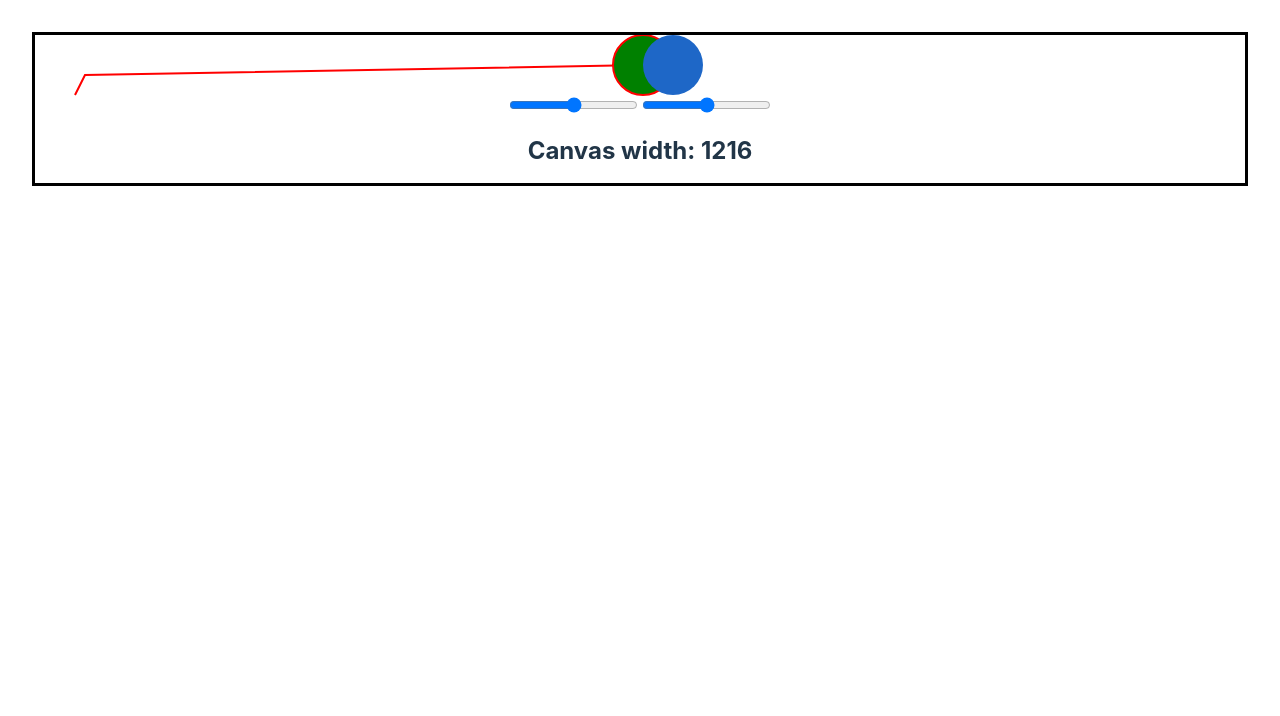
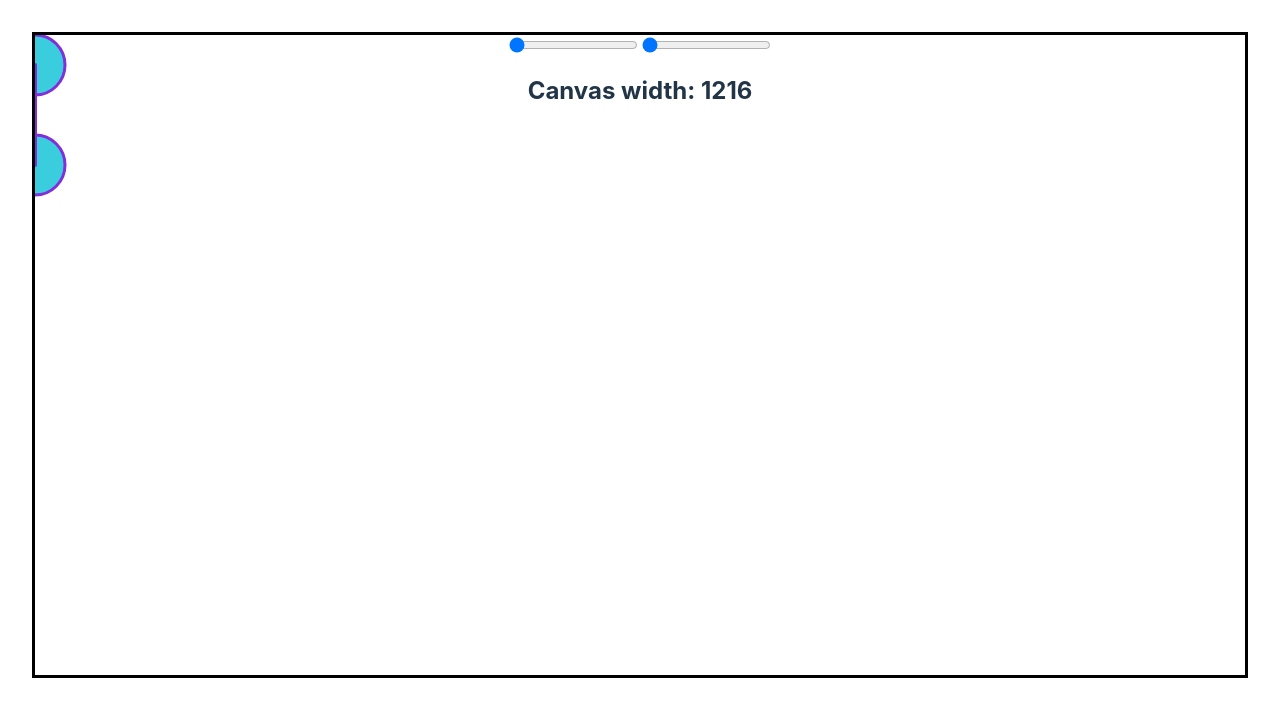
Before and after one commit to dqna64/data-structs-drawing-tool, a React (Vite) app: page / in a window 1280 px wide. Shown: the top 716 px of the page. Built offline with nearby package versions, Linux system fonts and the light colour scheme.

Commit message:
sync node and link animation

```diff
--- a/src/Canvas.css
+++ b/src/Canvas.css
@@ -1,6 +1,7 @@
 .canvas {
     border: 3px solid black;
     position: relative;
+    height: 80vh;
 }
 
 .node {
--- a/src/Canvas.tsx
+++ b/src/Canvas.tsx
@@ -1,19 +1,40 @@
-import { motion } from "framer-motion"
+import { motion, useMotionValue } from "framer-motion"
 import * as d3 from "d3"
 import Node from "./Node"
 import "./Canvas.css"
-import React, { useLayoutEffect, useRef, useState } from "react"
+import React, { useEffect, useLayoutEffect, useRef, useState } from "react"
+import { xml } from "d3"
 
 export const Canvas = () => {
-    const [posX, setPosX] = useState(50);
-    const [posX2, setPosX2] = useState(50);
+    const [width, setWidth] = useState(0);
+    const nodeX1 = useMotionValue(0);
+    const nodeX2 = useMotionValue(0);
+    const [linkSvg1, setLinkSvg1] = useState<string | null>(null);
 
-    const handleChangePosX = (e: React.ChangeEvent<HTMLInputElement>) => {
-        setPosX(parseInt(e.target.value, 10) ?? 0)
+    const handleChangePosX1 = (e: React.ChangeEvent<HTMLInputElement>) => {
+        nodeX1.set(parseInt(e.target.value, 10) ?? 0)
     }
 
+    const handleChangePosX2 = (e: React.ChangeEvent<HTMLInputElement>) => {
+        nodeX2.set(parseInt(e.target.value, 10) ?? 0)
+
+    }
+
+    useEffect(() => {
+        setLinkSvg1(line([[nodeX1.get(), 30], [nodeX2.get(), 130]]))
+        const unsubscribeNode1X = nodeX1.on("change", (newX1) => {
+            setLinkSvg1(line([[newX1, 30], [nodeX2.get(), 130]]))
+        })
+        const unsubscribeNode2X = nodeX2.on("change", (newX2) => {
+            setLinkSvg1(line([[nodeX1.get(), 30], [newX2, 130]]))
+        })
+        return () => {
+            unsubscribeNode1X()
+            unsubscribeNode2X()
+        }
+    }, [])
+
     const canvasRef = useRef(null);
-    const [width, setWidth] = useState(0);
 
     useLayoutEffect(() => {
         setWidth(canvasRef.current?.['offsetWidth'] ?? 600);
@@ -23,41 +44,62 @@ export const Canvas = () => {
         .line()
         .x((d) => d[0])
         .y((d) => d[1]);
-    let d = line([[width * posX/100,30], [posX2, 40], [40, 60]]) ?? undefined;
 
-    const circleA = d3
+    const circle = d3
         .arc();
-    const circleAsvg = circleA({
+    const circle1Svg = circle({
         innerRadius: 0,
         outerRadius: 30,
         startAngle: 0,
         endAngle: 2 * Math.PI,
     }) ?? undefined;
-        // .innerRadius(0)
-        // .outerRadius(30)
-        // .startAngle(0)
-        // .endAngle(Math.PI * 2);
+
+    const circle2Svg = circle({
+        innerRadius: 0,
+        outerRadius: 30,
+        startAngle: 0,
+        endAngle: 2 * Math.PI,
+    }) ?? undefined;
 
     return (
         <div className="canvas" ref={canvasRef}>
-            <svg className="link">
-                <path d={d} stroke="red" strokeWidth="2" fill="none"></path>
-                <motion.path d={circleAsvg} stroke="red" strokeWidth="2" fill="green"
-            initial={{ opacity: 0, scale: 0.5 }}
-            animate={{ opacity: 1, scale: 1, x: width * posX/100, y: 30 }}
-            transition={{ duration: 0.2 }}
-                ></motion.path>
+            <motion.svg className="link">
+                <motion.path
+                    d={circle1Svg} stroke="#832ed9" strokeWidth="3" fill="#3acdde"
+                    drag
+                    initial={{ opacity: 0, scale: 0.5 }}
+                    animate={{ opacity: 1, scale: 1, x: nodeX1.get(), y: 30 }}
+                    transition={{ duration: 0.25 }}
+                />
+                <motion.path
+                    d={circle2Svg} stroke="#832ed9" strokeWidth="3" fill="#3acdde"
+                    drag
+                    initial={{ opacity: 0, scale: 0.5 }}
+                    animate={{ opacity: 1, scale: 1, x: nodeX2.get(), y: 130 }}
+                    transition={{ duration: 0.25 }}
+                />
+                <motion.path d={linkSvg1 ?? undefined} stroke="#832ed9" strokeWidth="4" fill="none"
+                    strokeLinecap="round"
+                    animate={{
+                        d: linkSvg1 ?? undefined
+                    }}
+                    transition={{ duration: 0.25 }}
+                />
+                <motion.circle
 
-            </svg>
-            <motion.div
+                    drag></motion.circle>
+
+            </motion.svg>
+            {/* <motion.div
+            drag
                 className="node"
                 initial={{ opacity: 0, scale: 0.5 }}
                 animate={{ opacity: 1, scale: 1, x: width * posX2/100 }}
-                transition={{ duration: 0.2 }}
-            />
+                transition={{ duration: 0.25 }}
+            /> */}
 
-            <input type="range" min={0} max={100} onChange={handleChangePosX} />
-            <input type="range" min={0} max={100} onChange={(e) => setPosX2(parseInt(e.target.value, 10) ?? 0)} />
+            <input type="range" min={0} max={width} onChange={handleChangePosX1} />
+            <input type="range" min={0} max={width} onChange={handleChangePosX2} />
             <h2>Canvas width: {width}</h2>
 
         </div>
```
